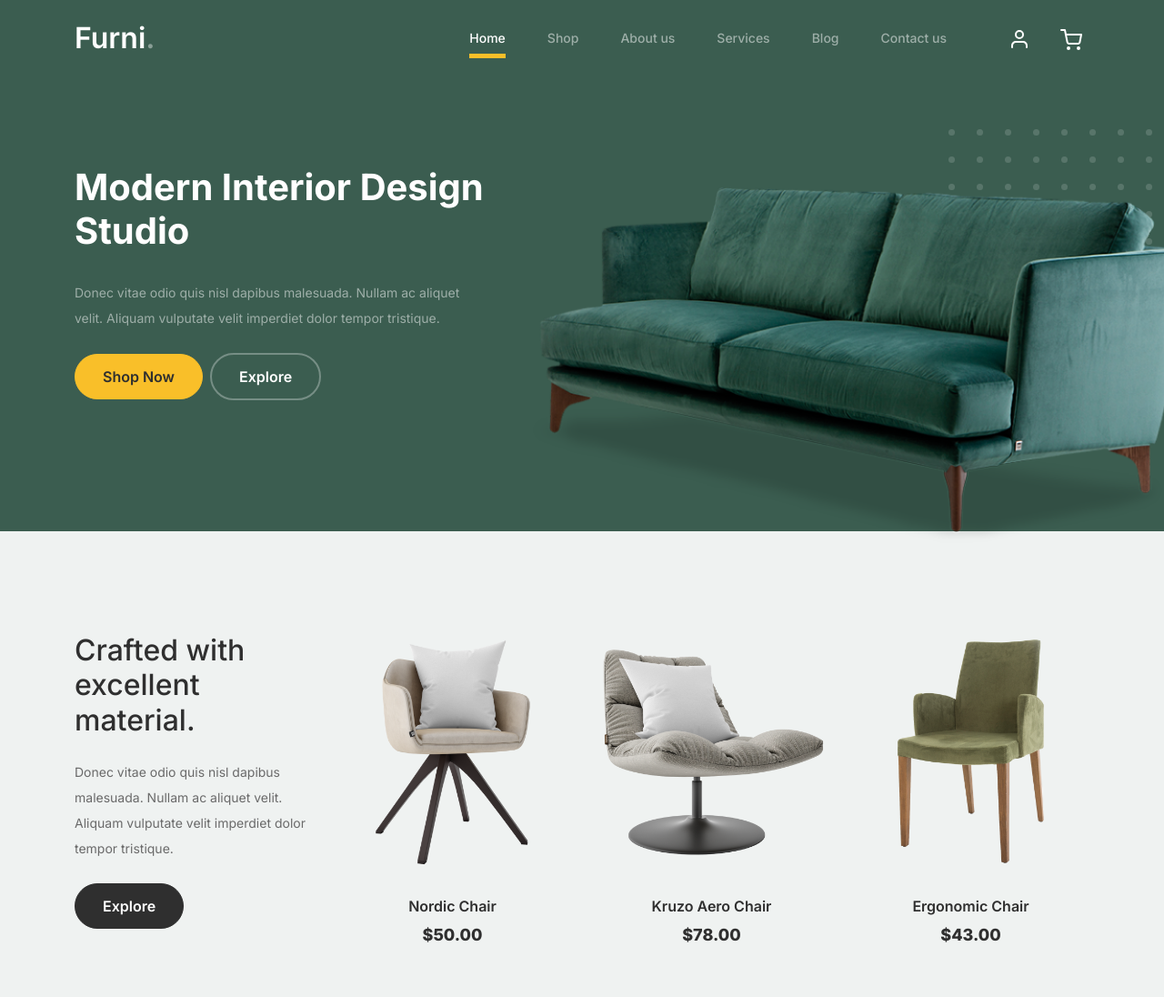
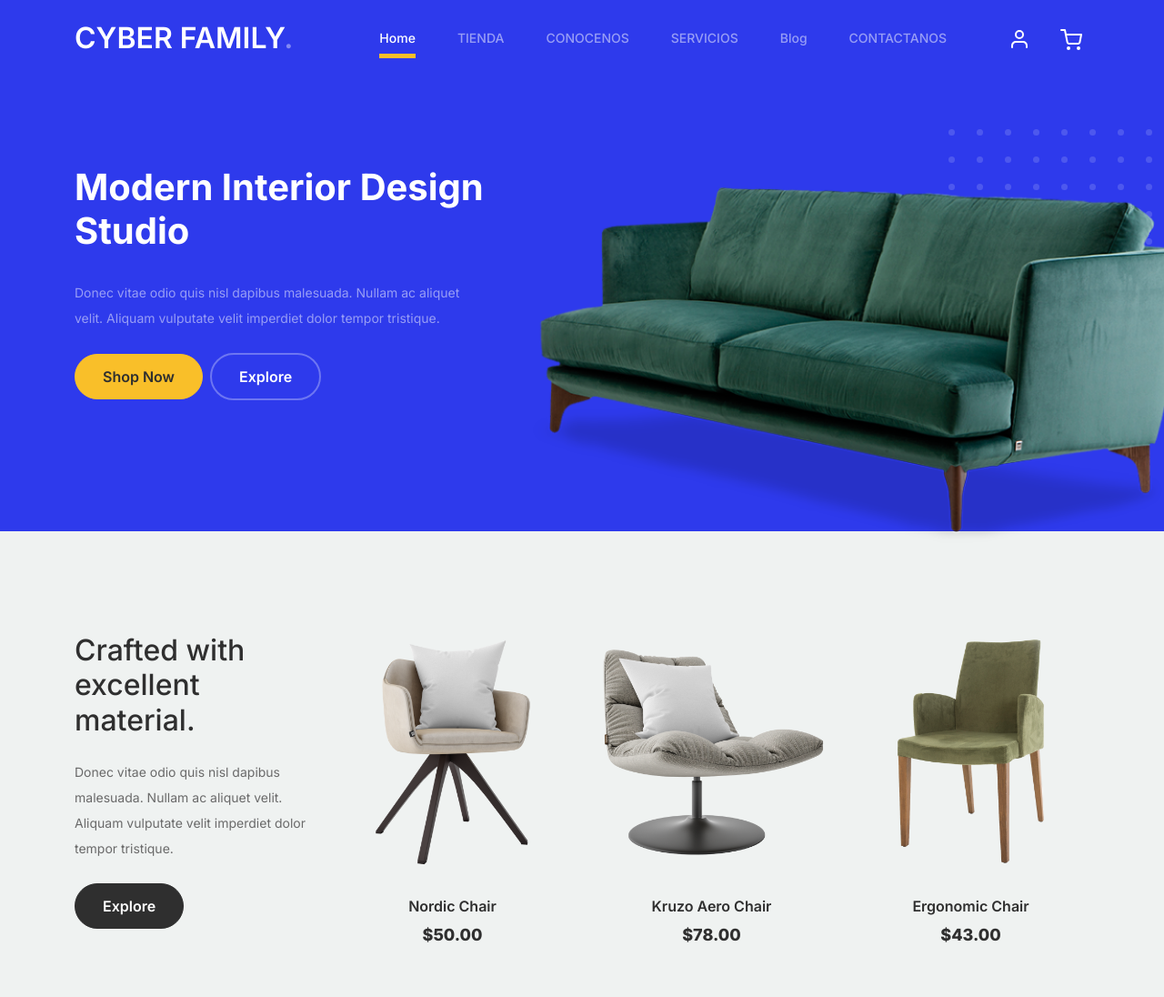
Before and after one commit to ElderRV/ElderRV.github.io, a plain HTML site: page index.html in a window 1280 px wide. Shown: the top 1096 px of the page at 91% size. Drawn offline with Linux system fonts and the light colour scheme.

Commit message:
CAMBIOS DE COLOR DE FONDO Y BARRA DE NAVEGACION

```diff
--- a/css/style.css
+++ b/css/style.css
@@ -31,7 +31,7 @@ a {
     font-weight: 600; }
 
 .custom-navbar {
-  background: #3b5d50 !important;
+  background: #2e3aec !important;
   padding-top: 20px;
   padding-bottom: 20px; }
   .custom-navbar .navbar-brand {
@@ -96,7 +96,7 @@ a {
         margin-right: 20px; }
 
 .hero {
-  background: #3b5d50;
+  background: #2e3aec;
   padding: calc(4rem - 30px) 0 0rem 0; }
   @media (min-width: 768px) {
     .hero {
--- a/index.html
+++ b/index.html
@@ -18,7 +18,7 @@
 		<link href="https://cdnjs.cloudflare.com/ajax/libs/font-awesome/6.0.0-beta3/css/all.min.css" rel="stylesheet">
 		<link href="css/tiny-slider.css" rel="stylesheet">
 		<link href="css/style.css" rel="stylesheet">
-		<title>Furni Free Bootstrap 5 Template for Furniture and Interior Design Websites by Untree.co </title>
+		<title>CYBER FAMILY </title>
 	</head>
 
 	<body>
@@ -27,7 +27,7 @@
 		<nav class="custom-navbar navbar navbar navbar-expand-md navbar-dark bg-dark" arial-label="Furni navigation bar">
 
 			<div class="container">
-				<a class="navbar-brand" href="index.html">Furni<span>.</span></a>
+				<a class="navbar-brand" href="index.html">CYBER FAMILY<span>.</span></a>
 
 				<button class="navbar-toggler" type="button" data-bs-toggle="collapse" data-bs-target="#navbarsFurni" aria-controls="navbarsFurni" aria-expanded="false" aria-label="Toggle navigation">
 					<span class="navbar-toggler-icon"></span>
@@ -38,11 +38,11 @@
 						<li class="nav-item active">
 							<a class="nav-link" href="index.html">Home</a>
 						</li>
-						<li><a class="nav-link" href="shop.html">Shop</a></li>
-						<li><a class="nav-link" href="about.html">About us</a></li>
-						<li><a class="nav-link" href="services.html">Services</a></li>
+						<li><a class="nav-link" href="shop.html">TIENDA</a></li>
+						<li><a class="nav-link" href="about.html">CONOCENOS</a></li>
+						<li><a class="nav-link" href="services.html">SERVICIOS</a></li>
 						<li><a class="nav-link" href="blog.html">Blog</a></li>
-						<li><a class="nav-link" href="contact.html">Contact us</a></li>
+						<li><a class="nav-link" href="contact.html">CONTACTANOS</a></li>
 					</ul>
 
 					<ul class="custom-navbar-cta navbar-nav mb-2 mb-md-0 ms-5">
```
